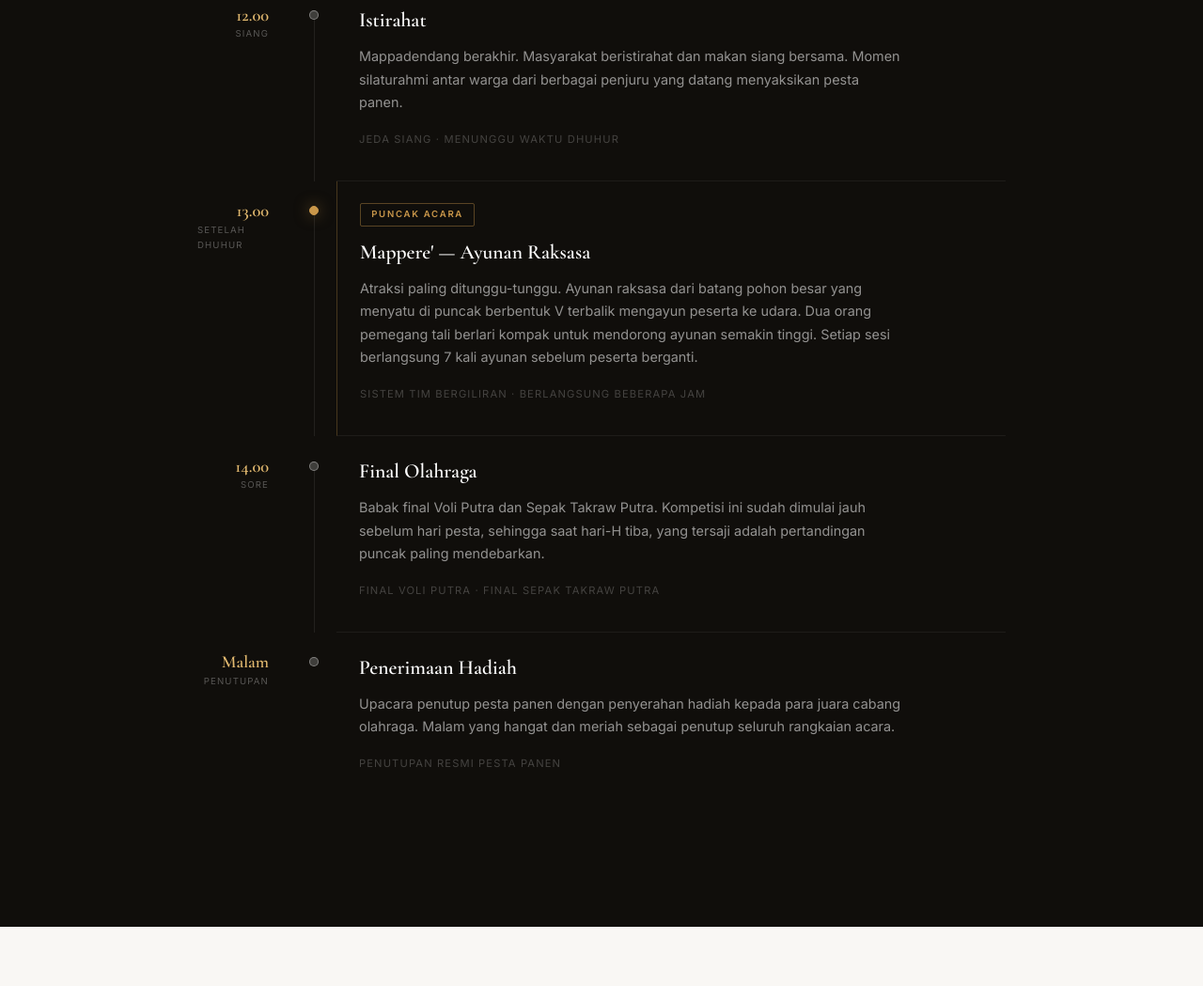
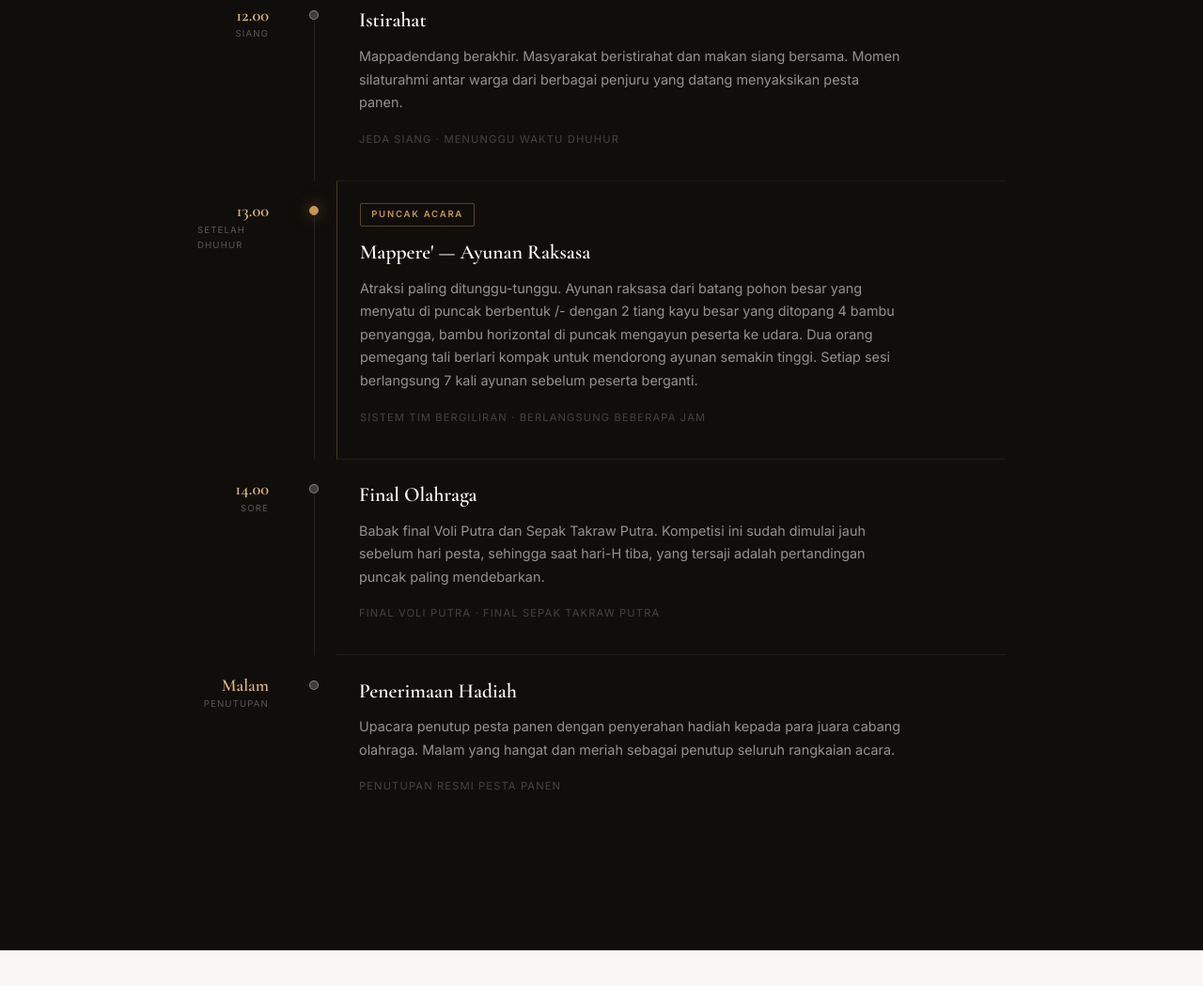
Before and after one commit to wi5nuu/MAPPERE-MAPPADENDANG, an Astro site: page / in a window 1280 px wide. Shown: the part 3979-5028 px from the top of the page at 94% size. Built offline with nearby package versions, Linux system fonts and the light colour scheme; Astro itself is replaced by a stand-in of ours.

Commit message:
fix: update Rundown Mappere description with accurate /-\ structure

```diff
--- a/src/components/Rundown.astro
+++ b/src/components/Rundown.astro
@@ -20,7 +20,7 @@ const items = [
     hour: '13.00',
     period: 'Setelah Dhuhur',
     title: "Mappere' — Ayunan Raksasa",
-    desc: "Atraksi paling ditunggu-tunggu. Ayunan raksasa dari batang pohon besar yang menyatu di puncak berbentuk V terbalik mengayun peserta ke udara. Dua orang pemegang tali berlari kompak untuk mendorong ayunan semakin tinggi. Setiap sesi berlangsung 7 kali ayunan sebelum peserta berganti.",
+    desc: "Atraksi paling ditunggu-tunggu. Ayunan raksasa dari batang pohon besar yang menyatu di puncak berbentuk /-\ dengan 2 tiang kayu besar yang ditopang 4 bambu penyangga, bambu horizontal di puncak mengayun peserta ke udara. Dua orang pemegang tali berlari kompak untuk mendorong ayunan semakin tinggi. Setiap sesi berlangsung 7 kali ayunan sebelum peserta berganti.",
     duration: 'Sistem tim bergiliran · Berlangsung beberapa jam',
     featured: true,
     badge: 'Puncak Acara',
```
